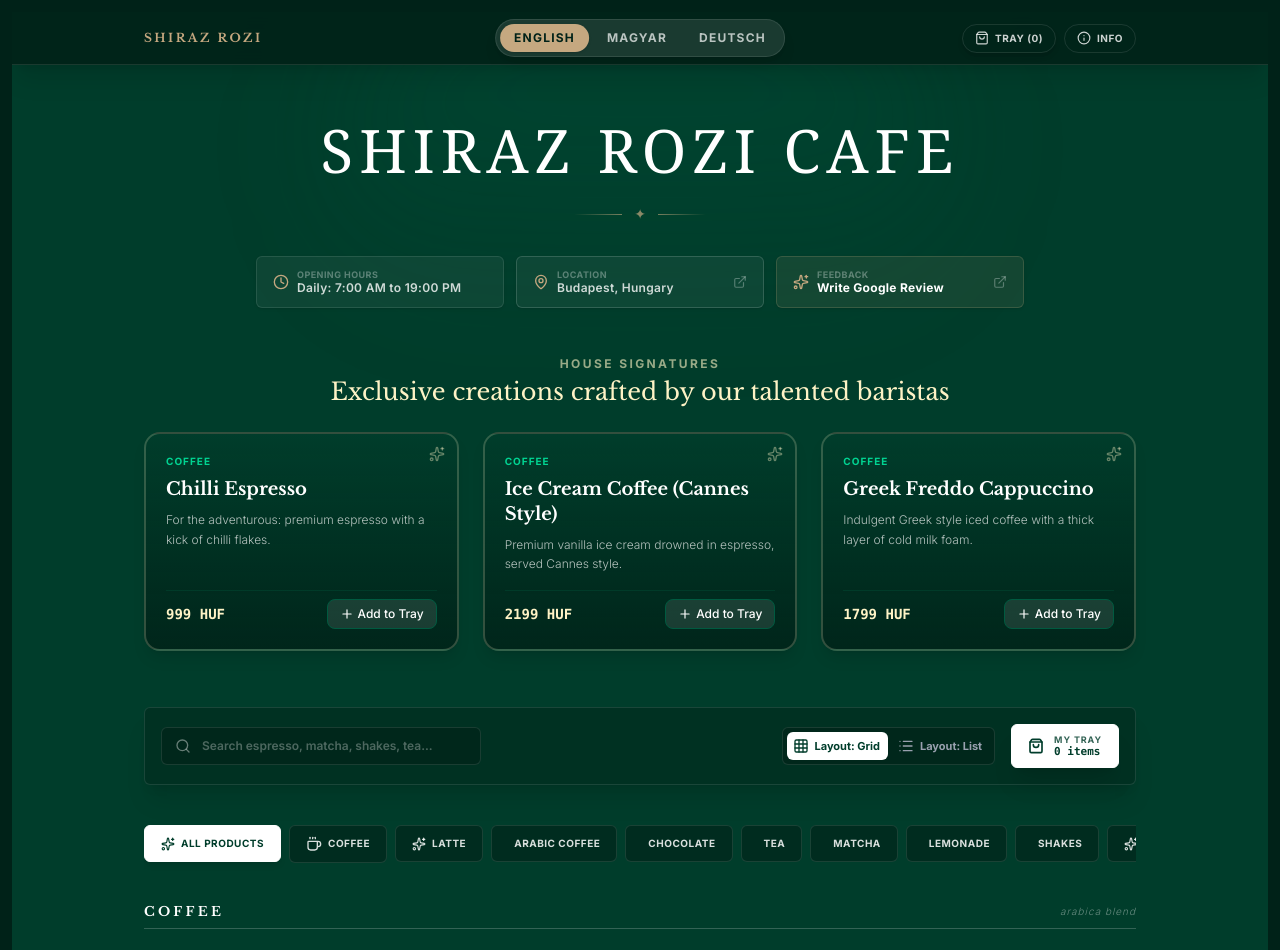
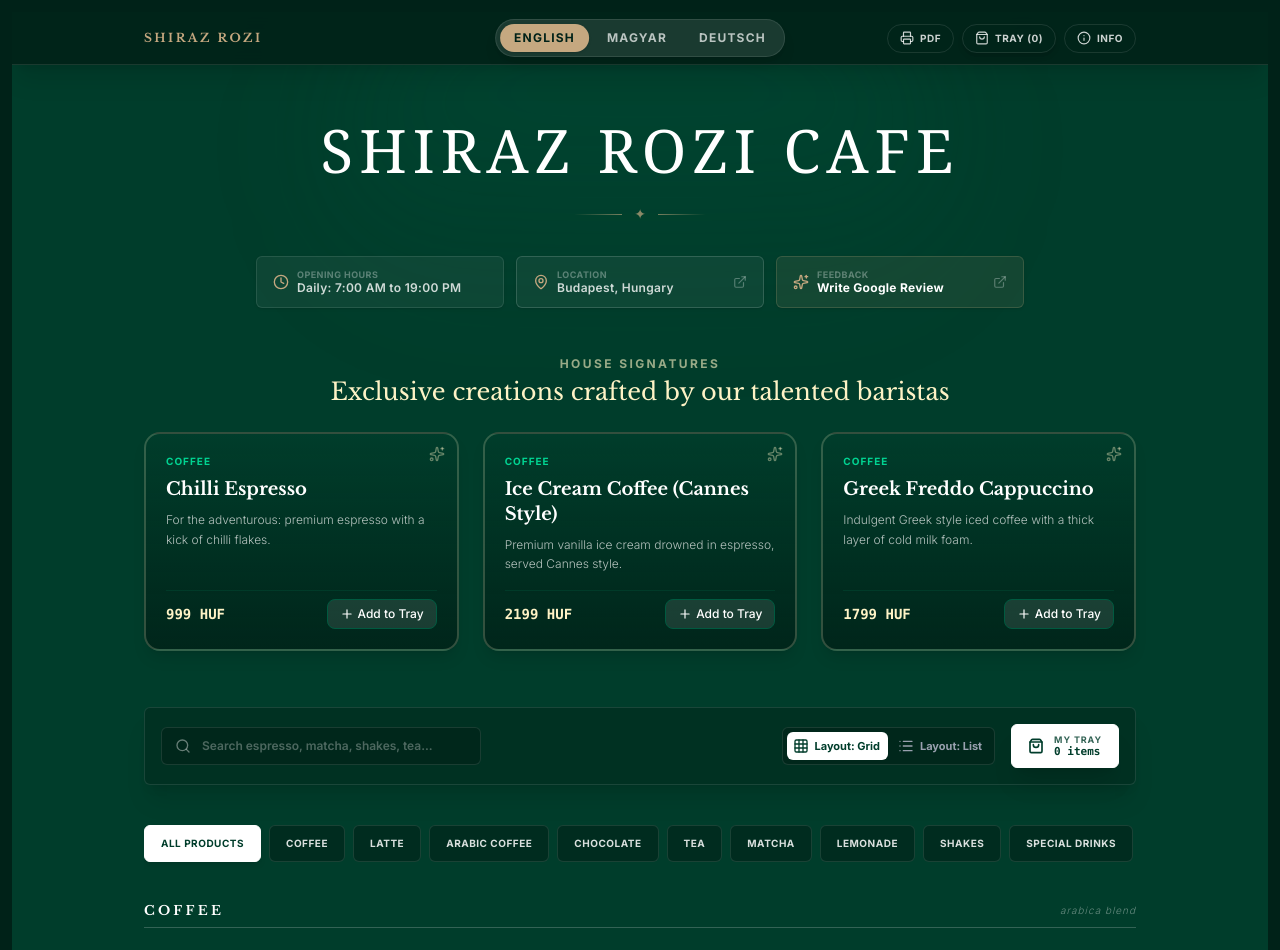
Before and after one commit to thedeepakreddy/Shiraz-Rozi-Cafe, a React (Vite) app: page / in a window 1280 px wide. Shown: the top 950 px of the page. Built offline with nearby package versions, Linux system fonts and the light colour scheme; a web font is replaced by a local one.

Commit message:
Refactor App.tsx to remove category icon resolver
Removed the category icon resolver function and adjusted related components for print visibility.

```diff
--- a/src/App.tsx
+++ b/src/App.tsx
@@ -276,30 +276,9 @@ export default function App() {
     return tray.reduce((sum, item) => sum + item.quantity, 0);
   }, [tray]);
 
-  // Category Icon Resolver
-  const getCategoryIcon = (catId: string) => {
-    switch (catId.toLowerCase()) {
-      case 'coffee':
-        return <Coffee className="w-4 h-4" />;
-      case 'arabic coffee':
-        return <span className="text-sm font-semibold"></span>;
-      case 'chocolate':
-        return <span className="text-sm font-semibold"></span>;
-      case 'tea':
-        return <span className="text-sm font-semibold"></span>;
-      case 'matcha':
-        return <span className="text-sm font-semibold"></span>;
-      case 'lemonade':
-        return <span className="text-sm font-semibold"></span>;
-      case 'shakes':
-        return <span className="text-sm font-semibold"></span>;
-      default:
-        return <Sparkles className="w-3.5 h-3.5" />;
-    }
-  };
-
   return (
-    <div id="cafe-menu-app" className="min-h-screen bg-[#003d2b] text-white flex flex-col selection:bg-amber-100 selection:text-[#003d2b] relative overflow-x-hidden border-8 md:border-12 border-[#002218]">
+    <>
+      <div id="cafe-menu-app" className="print:hidden min-h-screen bg-[#003d2b] text-white flex flex-col selection:bg-amber-100 selection:text-[#003d2b] relative overflow-x-hidden border-8 md:border-12 border-[#002218]">
 
       {/* Dynamic Toast System */}
       <AnimatePresence>
@@ -320,7 +299,7 @@ export default function App() {
       <div className="absolute top-0 left-1/2 -translate-x-1/2 w-[600px] h-[300px] bg-gradient-to-b from-[#005a40]/30 to-transparent blur-3xl rounded-full pointer-events-none" />
 
       {/* Dynamic quick navigation utilities */}
-      <nav className="w-full bg-[#002218]/90 backdrop-blur-md border-b border-white/10 sticky top-0 z-[150] shadow-xl transition-all select-none">
+      <nav className="w-full bg-[#002218]/90 backdrop-blur-md border-b border-white/10 sticky top-0 z-[150] shadow-xl transition-all select-none print-hidden">
         <div className="max-w-5xl mx-auto px-4 py-2.5 flex items-center justify-between relative min-h-[52px]">
 
           {/* Left branding */}
@@ -357,6 +336,24 @@ export default function App() {
 
           {/* Right side info & tray controls */}
           <div className="flex items-center gap-2 ml-auto md:ml-0">
+            {/* Download PDF Button */}
+            <button
+              onClick={async () => {
+                const { generateMenuPdf } = await import('./utils/pdfGenerator');
+                try {
+                  generateMenuPdf();
+                } catch (e) {
+                  console.error('Failed to generate PDF', e);
+                  alert("Export failed. You may need to retry.");
+                }
+              }}
+              className="px-3 py-1.5 text-white/80 hover:text-white hover:bg-white/5 border border-white/10 hover:border-white/30 rounded-full transition-all cursor-pointer flex items-center gap-1.5 hidden sm:flex"
+              title="Download Menu"
+            >
+              <Printer className="w-3.5 h-3.5" />
+              <span className="text-[10px] uppercase font-bold tracking-wider">PDF</span>
+            </button>
+
             {/* Highly Visible Sticky Top Tray button */}
             <button
               onClick={() => setIsTrayOpen(true)}
@@ -412,7 +409,7 @@ export default function App() {
         </div>
 
         {/* COMPACT FLOATING ADDRESS & ACTIONS BAR */}
-        <div className="grid grid-cols-1 md:grid-cols-3 gap-3 max-w-3xl mx-auto mb-12 text-xs text-white/80 text-center font-sans tracking-wide">
+        <div className="grid grid-cols-1 md:grid-cols-3 gap-3 max-w-3xl mx-auto mb-12 text-xs text-white/80 text-center font-sans tracking-wide print-hidden">
 
           {/* Badge 1: Opening Hours */}
           <div className="bg-white/5 border border-white/10 rounded-md py-3 px-4 flex items-center justify-start md:justify-center gap-2 shadow-sm select-none">
@@ -517,7 +514,7 @@ export default function App() {
         )}
 
         {/* MAIN CONTROLS BAR: SEARCH & VIEW MODES */}
-        <section className="bg-[#002218]/40 rounded-md p-4 mb-8 border border-white/10 shadow-xl flex flex-col md:flex-row gap-4 items-center justify-between">
+        <section className="bg-[#002218]/40 rounded-md p-4 mb-8 border border-white/10 shadow-xl flex flex-col md:flex-row gap-4 items-center justify-between print-hidden">
 
           {/* Search Box */}
           <div className="relative w-full md:w-80">
@@ -581,13 +578,12 @@ export default function App() {
         </section>
 
         {/* CATEGORY SELECTOR SLIDECAP (Beautiful Horizontal Scroller) */}
-        <div className="mb-8 select-none">
+        <div className="mb-8 select-none print-hidden">
           <div className="flex items-center overflow-x-auto gap-2 py-2 pr-4 custom-scrollbar scroll-smooth">
             <button
               onClick={() => setActiveCategory('all')}
-              className={`px-4 py-2.5 rounded-md text-[10px] tracking-wider uppercase font-bold shrink-0 transition-all border flex items-center gap-1.5 cursor-pointer ${activeCategory === 'all' ? 'bg-white text-[#003d2b] border-white shadow-md font-extrabold' : 'bg-[#002218]/60 hover:bg-[#002218] border-white/10 text-white/85'}`}
+              className={`px-4 py-2.5 rounded-md text-[10px] tracking-wider uppercase font-bold shrink-0 transition-all border flex items-center cursor-pointer ${activeCategory === 'all' ? 'bg-white text-[#003d2b] border-white shadow-md font-extrabold' : 'bg-[#002218]/60 hover:bg-[#002218] border-white/10 text-white/85'}`}
             >
-              <Sparkles className="w-3.5 h-3.5" />
               <span>{translations.allCategories}</span>
             </button>
 
@@ -598,9 +594,8 @@ export default function App() {
                 <button
                   key={category.id}
                   onClick={() => setActiveCategory(category.id)}
-                  className={`px-4 py-2.5 rounded-md text-[10px] tracking-wider uppercase font-bold shrink-0 transition-all border flex items-center gap-1.5 cursor-pointer ${isActive ? 'bg-white text-[#003d2b] border-white shadow-md font-extrabold' : 'bg-[#002218]/60 hover:bg-[#002218] border-white/10 text-white/85'}`}
+                  className={`px-4 py-2.5 rounded-md text-[10px] tracking-wider uppercase font-bold shrink-0 transition-all border flex items-center cursor-pointer ${isActive ? 'bg-white text-[#003d2b] border-white shadow-md font-extrabold' : 'bg-[#002218]/60 hover:bg-[#002218] border-white/10 text-white/85'}`}
                 >
-                  {getCategoryIcon(category.id)}
                   <span>{title}</span>
                 </button>
               );
@@ -664,7 +659,7 @@ export default function App() {
                         <div
                           key={item.id}
                           onClick={() => setSelectedItem(item)}
-                          className="group bg-white/5 hover:bg-white/10 text-left rounded-md p-4.5 border border-white/10 hover:border-white/20 transition-all duration-300 cursor-pointer flex flex-col justify-between hover:shadow-lg relative"
+                          className="group bg-white/5 hover:bg-white/10 text-left rounded-md p-4.5 border border-white/10 hover:border-white/20 transition-all duration-300 cursor-pointer flex flex-col justify-between hover:shadow-lg relative print-page-break"
                         >
                           {/* Top row */}
                           <div>
@@ -697,7 +692,7 @@ export default function App() {
                           </div>
 
                           {/* Action panel */}
-                          <div className="flex items-center justify-between pt-3 border-t border-white/10 mt-auto">
+                          <div className="flex items-center justify-between pt-3 border-t border-white/10 mt-auto print-hidden">
 
                               {/* Like heart & Detail indicator */}
                               <div className="flex items-center gap-1">
@@ -737,7 +732,7 @@ export default function App() {
                       return (
                         <div
                           key={item.id}
-                          className="group border-b border-dashed border-white/10 last:border-0 pb-4 last:pb-0 font-sans cursor-pointer"
+                          className="group border-b border-dashed border-white/10 last:border-0 pb-4 last:pb-0 font-sans cursor-pointer print-page-break"
                           onClick={() => setSelectedItem(item)}
                         >
                           <div className="flex items-baseline justify-between gap-4">
@@ -759,7 +754,7 @@ export default function App() {
                               </span>
 
                               {/* Compact actions for List view */}
-                              <div className="opacity-70 group-hover:opacity-100 flex items-center gap-1 transition-all">
+                              <div className="opacity-70 group-hover:opacity-100 flex items-center gap-1 transition-all print-hidden">
                                 <button
                                   onClick={(e) => { e.stopPropagation(); addToTray(item); }}
                                   className="p-1 text-white hover:text-[#c5a880] transition-all cursor-pointer"
@@ -1285,7 +1280,7 @@ export default function App() {
             initial={{ y: 80, opacity: 0 }}
             animate={{ y: 0, opacity: 1 }}
             exit={{ y: 80, opacity: 0 }}
-            className="fixed bottom-6 left-1/2 -translate-x-1/2 z-[140] w-full max-w-sm px-4"
+            className="fixed bottom-6 left-1/2 -translate-x-1/2 z-[140] w-full max-w-sm px-4 print-hidden"
           >
             <button
               onClick={() => setIsTrayOpen(true)}
@@ -1510,6 +1505,12 @@ export default function App() {
         )}
       </AnimatePresence>
 
-    </div>
+      </div>
+
+      {/* Hidden Print Layout (HTML version removed in favor of PDF export) */}
+      <div id="print-wrapper" className="hidden">
+      </div>
+
+    </>
   );
 }
```
